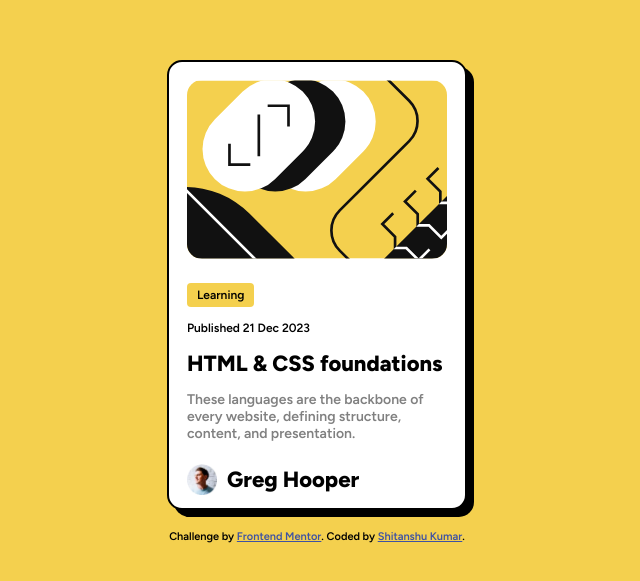
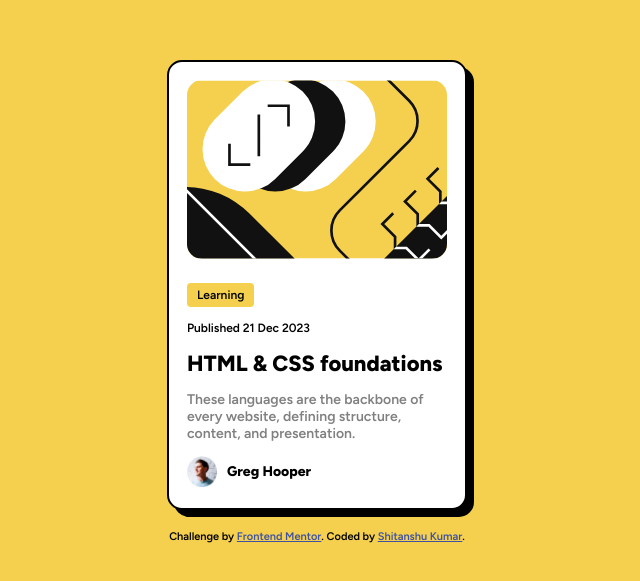
Before and after one commit to Shitanshukumar607/Blog-preview-card, a plain HTML site: page index.html in a window 1280 px wide. Shown: the part 107-688 px from the top of the page, without its empty margins (323-963 px from the left). Drawn offline with Linux system fonts and the light colour scheme.

Commit message:
Update index.html

```diff
--- a/index.html
+++ b/index.html
@@ -29,7 +29,7 @@
 
         <div class="bottomdiv">
             <img src="images/image-avatar.webp" alt="image-avatar.webp">
-            <h1>Greg Hooper</h1>
+            <h2>Greg Hooper</h2>
         </div>
     </main>
 
```
